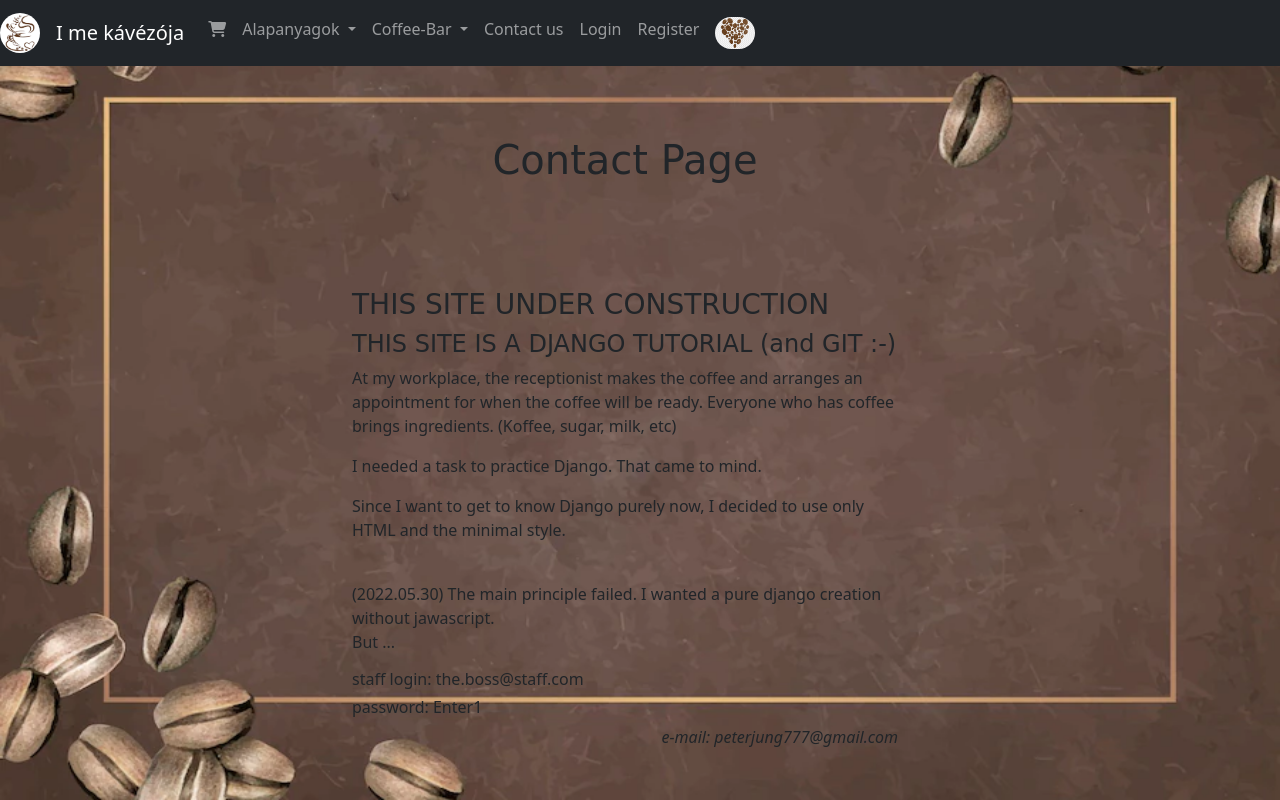
After one commit to Jupieter/Webpage_Coffe_Bar_Ante_Portas, a Django app: page /contact/ in a window 1280 px wide. The commit adds this page. Run offline with Django 4.2, Linux system fonts and the light colour scheme; some libraries are stand-ins or nearby versions.

Commit message:
the main page text to contact page

```diff
--- a/mysite/urls.py
+++ b/mysite/urls.py
@@ -2,7 +2,7 @@ from django.contrib import admin
 from django.urls import path, include
 from django.conf import settings
 from django.conf.urls.static import static
-from .views import home_page
+from .views import home_page, contact_page
 
 app_name = 'mysite'
 
@@ -10,7 +10,7 @@ urlpatterns = [
     path('admin/', admin.site.urls),
     path('', home_page, name="home_url"),
     path('shop/', include('shop.urls', namespace='shop')),
-    # path('contact/', contact_page, name="contact_url"),
+    path('contact/', contact_page, name='contact_page'),
     path('accounts/', include('accounts.urls')),
     path('raw_material/', include('raw_material.urls')),
 
@@ -19,15 +19,3 @@ urlpatterns = [
     # path('search/', include('search.urls')),
 ] + static(settings.STATIC_URL, document_root=settings.STATIC_ROOT) + \
     static(settings.MEDIA_URL, document_root=settings.MEDIA_ROOT)
-
-
-'''' urlpatterns = [
-    path('', views.main_page, name='main_page'),
-
-    path('raw_material/', include('raw_material.urls')),
-    path('accounts/', include('accounts.urls', namespace='accounts')),
-    path('admin/', admin.site.urls),
-]+ static(settings.STATIC_URL, document_root=settings.STATIC_ROOT)
-
-from django.contrib.staticfiles.urls import staticfiles_urlpatterns
-urlpatterns += staticfiles_urlpatterns()'''
--- a/mysite/views.py
+++ b/mysite/views.py
@@ -6,3 +6,7 @@ from django.http import JsonResponse, HttpResponse
 def home_page(request):
     sub_site_logo = "src=static/image/coffe_bean_heart.png"
     return render(request, "home.html", {'sub_site_logo':sub_site_logo})
+
+def contact_page(request):
+    sub_site_logo = "src=static/image/coffe_bean_heart.png"
+    return render(request, "contact.html", {'sub_site_logo':sub_site_logo})
--- a/templates/base.html
+++ b/templates/base.html
@@ -37,6 +37,6 @@
 
     {% block bottom %}{% endblock %}
 
-    <script src="{% static 'js/search.js' %}"></script>
+
 </body>
 </html>
--- a/templates/base/navbar.html
+++ b/templates/base/navbar.html
@@ -48,8 +48,8 @@
         </div>
       </li>
 
-      <li class="nav-item {% if request.path == contact_url %}active{% endif %}">
-        <a class="nav-link" href="{% url 'raw_material:ware_choice' %}">Contact us</a>
+      <li class="nav-item ">
+        <a class="nav-link" href="{% url 'contact_page' %}">Contact us</a>
       </li>
      {% if request.user.is_authenticated %}
      <li class="nav-item dropdown">
--- /dev/null
+++ b/templates/contact.html
@@ -0,0 +1,47 @@
+{% extends 'base.html' %}
+{% load static %}
+{% block title %}Contact Page{% endblock %}
+
+{% block content %}
+<style>
+    body {
+      background-image: url(/static/image/blank-coffee-day-background.webp);
+      background-repeat: no-repeat;
+      background-attachment: fixed;
+      background-size: 100% 100%;
+    }
+</style>
+
+    <div class="text-center">
+        <br>
+        <h1>Contact Page</h1>
+        <br>
+        <br>
+        <br>
+        <br>
+    </div>
+    <div class="container">
+        <div class="row d-flex justify-content-center">
+            <div class="col-sm-6 col-12">
+                <h3> THIS SITE UNDER CONSTRUCTION</h3>
+                <h4> THIS SITE IS A DJANGO TUTORIAL (and GIT :-)</h4>
+                <p>At my workplace, the receptionist makes the coffee and arranges an appointment for when the coffee will be ready.
+                    Everyone who has coffee brings ingredients. (Koffee, sugar, milk, etc)</p>
+                <p>I needed a task to practice Django. That came to mind.</p>
+                <p>Since I want to get to know Django purely now, I decided to use only HTML and the minimal style.</p>
+                <p></p>
+                <br>
+                <p> (2022.05.30) The main principle failed. I wanted a pure django creation without jawascript.
+                <br> But ... </p>
+                <p> </p>
+                <h6> staff login:    the.boss@staff.com</h6>
+                <h6>password:    Enter1</h6>
+                <p style="text-align:right;"><i>e-mail: peterjung777@gmail.com</i></p>
+            </div>
+        </div>
+    </div>
+{% endblock %}
+
+{% block bottom %}
+    <script src="{% static 'js/contact.js' %}"></script>
+{% endblock %}
```
Also changed, not shown: shop/templates/shop/c_order_form.html (+3 -4 lines), shop/views.py (+13 -5 lines), templates/home.html (+5 -5 lines), static/image/blank-coffee-day-background.webp (added), static/image/coffee_bg_2.jfif (deleted), static/image/coffee_bg_5.jfif, 1 other file.
